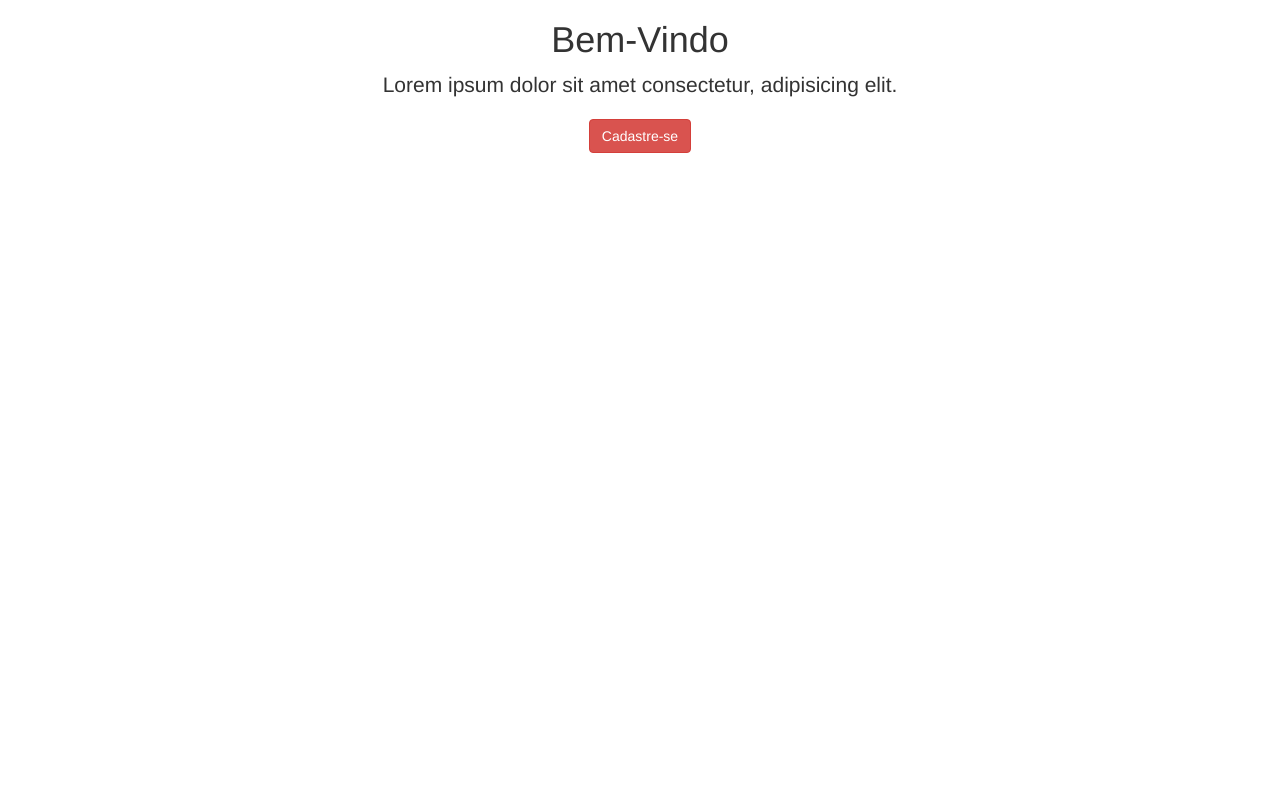
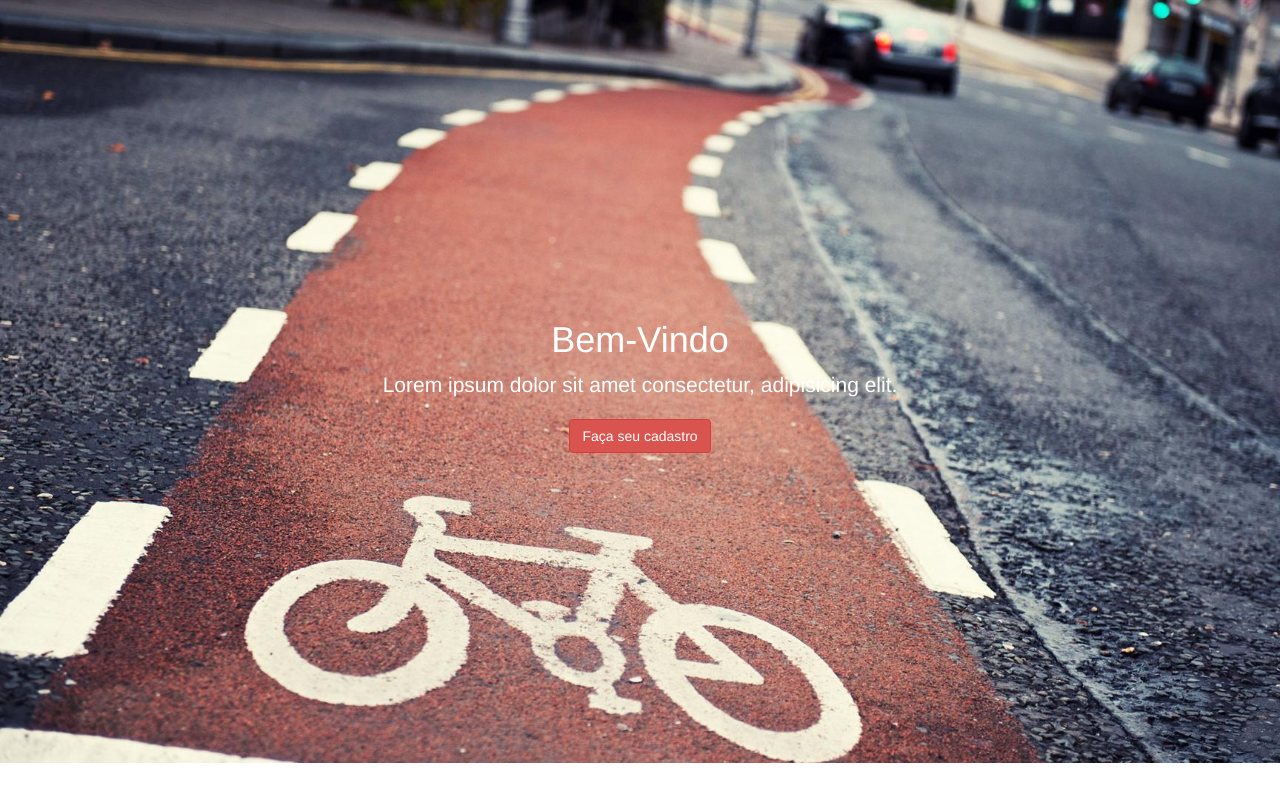
Before and after one commit to mikegsoares/SiteParallax03, a plain HTML site: page index.html in a window 1280 px wide. Drawn offline with nearby package versions, Linux system fonts and the light colour scheme.

Commit message:
Parallax Central

```diff
--- a/css/style.css
+++ b/css/style.css
@@ -0,0 +1,10 @@
+.header-site {
+    background-image: url(../imagens/bg-1.jpg);
+    background-position: center;
+    background-repeat: no-repeat;
+    background-size: cover;
+    background-attachment: fixed;
+    color: #fff;
+    padding-top: 300px;
+    padding-bottom: 300px;
+}
--- a/index.html
+++ b/index.html
@@ -16,7 +16,7 @@
                     <h1 class="text-center">Bem-Vindo</h1>
                     <p class="lead text-center">Lorem ipsum dolor sit amet consectetur, adipisicing elit.</p>
                     <p class="text-center">
-                        <a href="#" class="btn btn-danger">Cadastre-se</a>
+                        <a href="#" class="btn btn-danger">Faça seu cadastro</a>
                     </p>
                 </div>
             </div>
```
